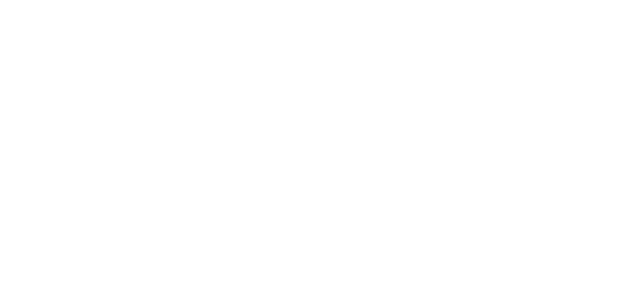
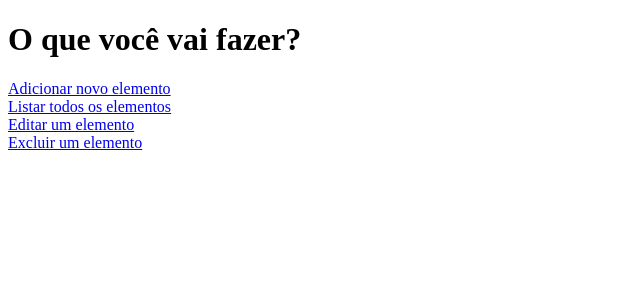
Before and after one commit to PauloVictorSS/CRUD-PHP_POO, a PHP site: page /GitHub/ in a window 1280 px wide. Before the commit the part shown is empty. Shown: the top 300 px of the page, without its empty margins (0-640 px from the left). Run offline with PHP 8.4, Linux system fonts and the light colour scheme.

Commit message:
HTML Index
Marcação em HTML da página principal index

```diff
--- a/index.php
+++ b/index.php
@@ -6,11 +6,29 @@
 <head>
     <meta charset="UTF-8">
     <meta name="viewport" content="width=device-width, initial-scale=1.0">
-    <link rel="stylesheet" href="https://stackpath.bootstrapcdn.com/bootstrap/4.5.2/css/bootstrap.min.css" integrity="sha384-JcKb8q3iqJ61gNV9KGb8thSsNjpSL0n8PARn9HuZOnIxN0hoP+VmmDGMN5t9UJ0Z" crossorigin="anonymous">
+    <link rel="stylesheet" href="css/main.css">
+    <link rel="stylesheet" href="css/main.css">
     <title>CRUD com PHPOO</title>
 </head>
 <body>
 
+    <main>
+        <div class="box">
+            <h1>O que você vai fazer?</h1>
+            <div class="text-box">
+                <a href="<?php echo INCLUDE_PATH ?>adicionar">Adicionar novo elemento</a>
+            </div>
+            <div class="text-box">
+                <a href="<?php echo INCLUDE_PATH ?>listar">Listar todos os elementos</a>
+            </div>
+            <div class="text-box">
+                <a href="<?php echo INCLUDE_PATH ?>editar">Editar um elemento</a>
+            </div>
+            <div class="text-box">
+                <a href="<?php echo INCLUDE_PATH ?>excluir">Excluir um elemento</a>
+            </div>
+        </div>
+    </main>
 
 
     <script src="https://code.jquery.com/jquery-3.5.1.slim.min.js" integrity="sha384-DfXdz2htPH0lsSSs5nCTpuj/zy4C+OGpamoFVy38MVBnE+IbbVYUew+OrCXaRkfj" crossorigin="anonymous"></script>
```
Also changed, not shown: css/main.css (added), css/style.css (added).
